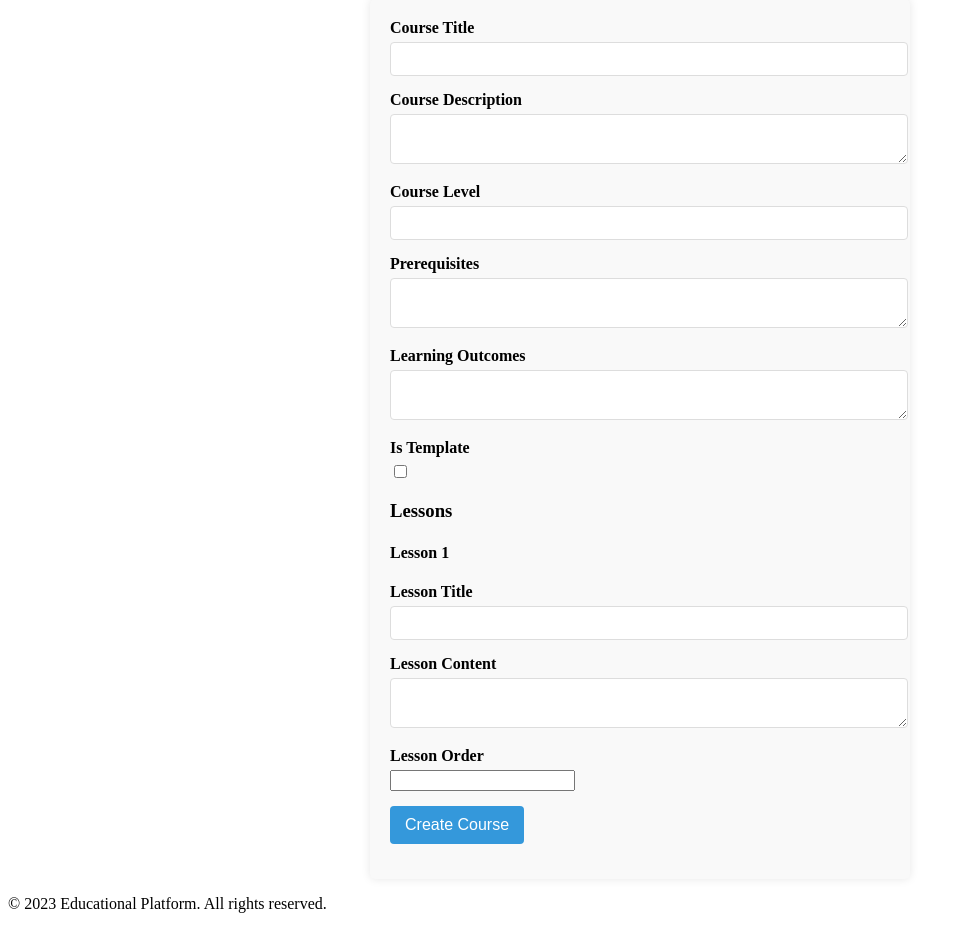
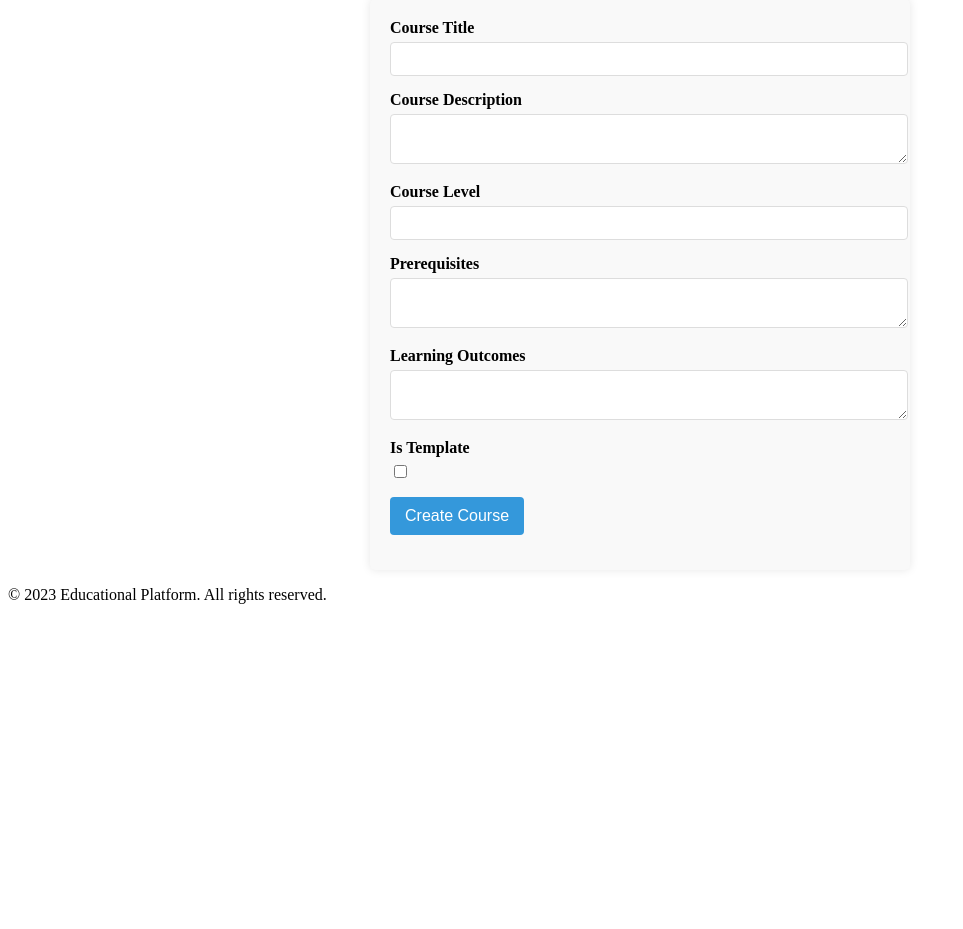
Before and after one commit to Techcolca/EduPlatformReact, a Flask app: page /create_course in a window 1280 px wide. Shown: the part 179-1108 px from the top of the page, without its empty margins (0-963 px from the left). After the commit the page ends 783 px from the top, so only its background shows below. Run offline with Flask 3, Linux system fonts and the light colour scheme; a user stored in the database is signed in.

Commit message:
Agent query: Can you now create a new course without any lesson-related fields? Please test the course creation form and let me know if it works without any errors.

```diff
--- a/forms.py
+++ b/forms.py
@@ -1,5 +1,5 @@
 from flask_wtf import FlaskForm
-from wtforms import StringField, TextAreaField, BooleanField, PasswordField, SelectField, FieldList, FormField, IntegerField
+from wtforms import StringField, TextAreaField, BooleanField, PasswordField, SelectField
 from wtforms.validators import DataRequired, Length, Optional, Email
 
 class TeacherRegistrationForm(FlaskForm):
@@ -13,11 +13,6 @@ class LoginForm(FlaskForm):
     email = StringField('Email', validators=[DataRequired(), Email()])
     password = PasswordField('Password', validators=[DataRequired()])
 
-class LessonForm(FlaskForm):
-    title = StringField('Lesson Title', validators=[DataRequired(), Length(max=120)])
-    content = TextAreaField('Lesson Content', validators=[DataRequired()])
-    order = IntegerField('Lesson Order', validators=[DataRequired()])
-
 class CourseCreationForm(FlaskForm):
     title = StringField('Course Title', validators=[DataRequired(), Length(max=120)])
     description = TextAreaField('Course Description', validators=[DataRequired()])
@@ -25,7 +20,6 @@ class CourseCreationForm(FlaskForm):
     prerequisites = TextAreaField('Prerequisites', validators=[Optional()])
     learning_outcomes = TextAreaField('Learning Outcomes', validators=[DataRequired()])
     is_template = BooleanField('Is Template')
-    lessons = FieldList(FormField(LessonForm), min_entries=1)
 
 class CourseUpdateForm(FlaskForm):
     title = StringField('Course Title', validators=[DataRequired(), Length(max=120)])
@@ -34,7 +28,11 @@ class CourseUpdateForm(FlaskForm):
     prerequisites = TextAreaField('Prerequisites', validators=[Optional()])
     learning_outcomes = TextAreaField('Learning Outcomes', validators=[DataRequired()])
     is_template = BooleanField('Is Template')
-    lessons = FieldList(FormField(LessonForm), min_entries=1)
 
 class CourseApprovalForm(FlaskForm):
     is_approved = BooleanField('Approve Course')
+
+class LessonForm(FlaskForm):
+    title = StringField('Lesson Title', validators=[DataRequired(), Length(max=120)])
+    content = TextAreaField('Lesson Content', validators=[DataRequired()])
+    order = StringField('Lesson Order', validators=[DataRequired()])
--- a/routes.py
+++ b/routes.py
@@ -79,17 +79,6 @@ def create_course():
                 instructor_id=current_user.id
             )
             db.session.add(new_course)
-            db.session.flush()
-
-            for lesson_form in form.lessons:
-                new_lesson = Lesson(
-                    title=lesson_form.title.data,
-                    content=lesson_form.content.data,
-                    order=lesson_form.order.data,
-                    course_id=new_course.id
-                )
-                db.session.add(new_lesson)
-
             db.session.commit()
             logging.debug(f"Course created: {new_course}")
             flash('Course created successfully!', 'success')
--- a/templates/create_course.html
+++ b/templates/create_course.html
@@ -72,54 +72,8 @@
                 </ul>
             {% endif %}
         </div>
-        <h3>Lessons</h3>
-        {% for lesson_form in form.lessons %}
-            <div class="lesson-form">
-                <h4>Lesson {{ loop.index }}</h4>
-                {{ lesson_form.hidden_tag() }}
-                <div>
-                    {{ lesson_form.title.label }}
-                    {{ lesson_form.title(class="form-control") }}
-                    {% if lesson_form.title.errors %}
-                        <ul class="errors">
-                            {% for error in lesson_form.title.errors %}
-                                <li>{{ error }}</li>
-                            {% endfor %}
-                        </ul>
-                    {% endif %}
-                </div>
-                <div>
-                    {{ lesson_form.content.label }}
-                    {{ lesson_form.content(class="form-control") }}
-                    {% if lesson_form.content.errors %}
-                        <ul class="errors">
-                            {% for error in lesson_form.content.errors %}
-                                <li>{{ error }}</li>
-                            {% endfor %}
-                        </ul>
-                    {% endif %}
-                </div>
-                <div>
-                    {{ lesson_form.order.label }}
-                    {{ lesson_form.order(class="form-control") }}
-                    {% if lesson_form.order.errors %}
-                        <ul class="errors">
-                            {% for error in lesson_form.order.errors %}
-                                <li>{{ error }}</li>
-                            {% endfor %}
-                        </ul>
-                    {% endif %}
-                </div>
-            </div>
-        {% endfor %}
         <div>
             <input type="submit" value="Create Course" class="btn btn-primary">
         </div>
     </form>
 {% endblock %}
-
-{% block scripts %}
-<script>
-// You can add JavaScript here to dynamically add or remove lesson forms if needed
-</script>
-{% endblock %}
```
